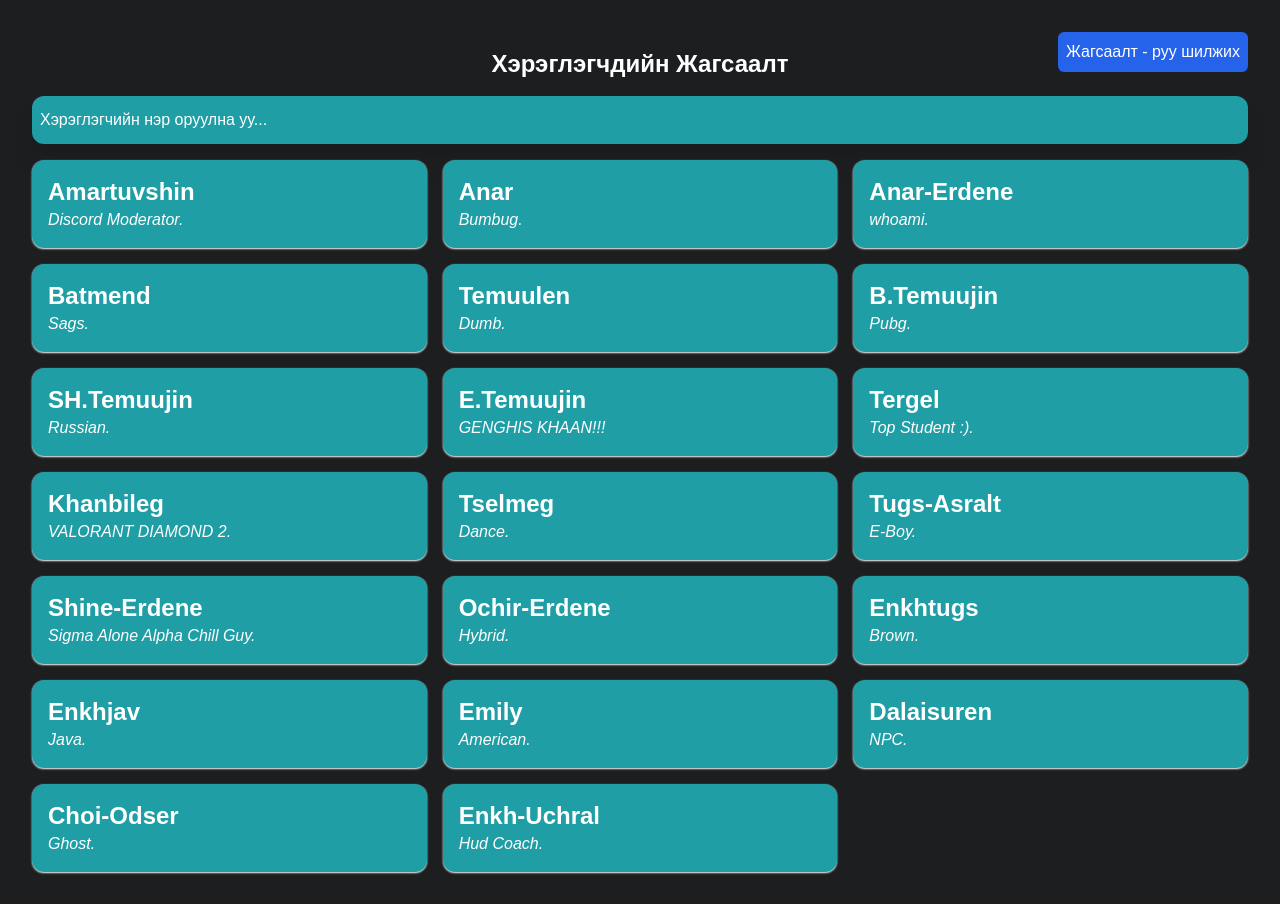
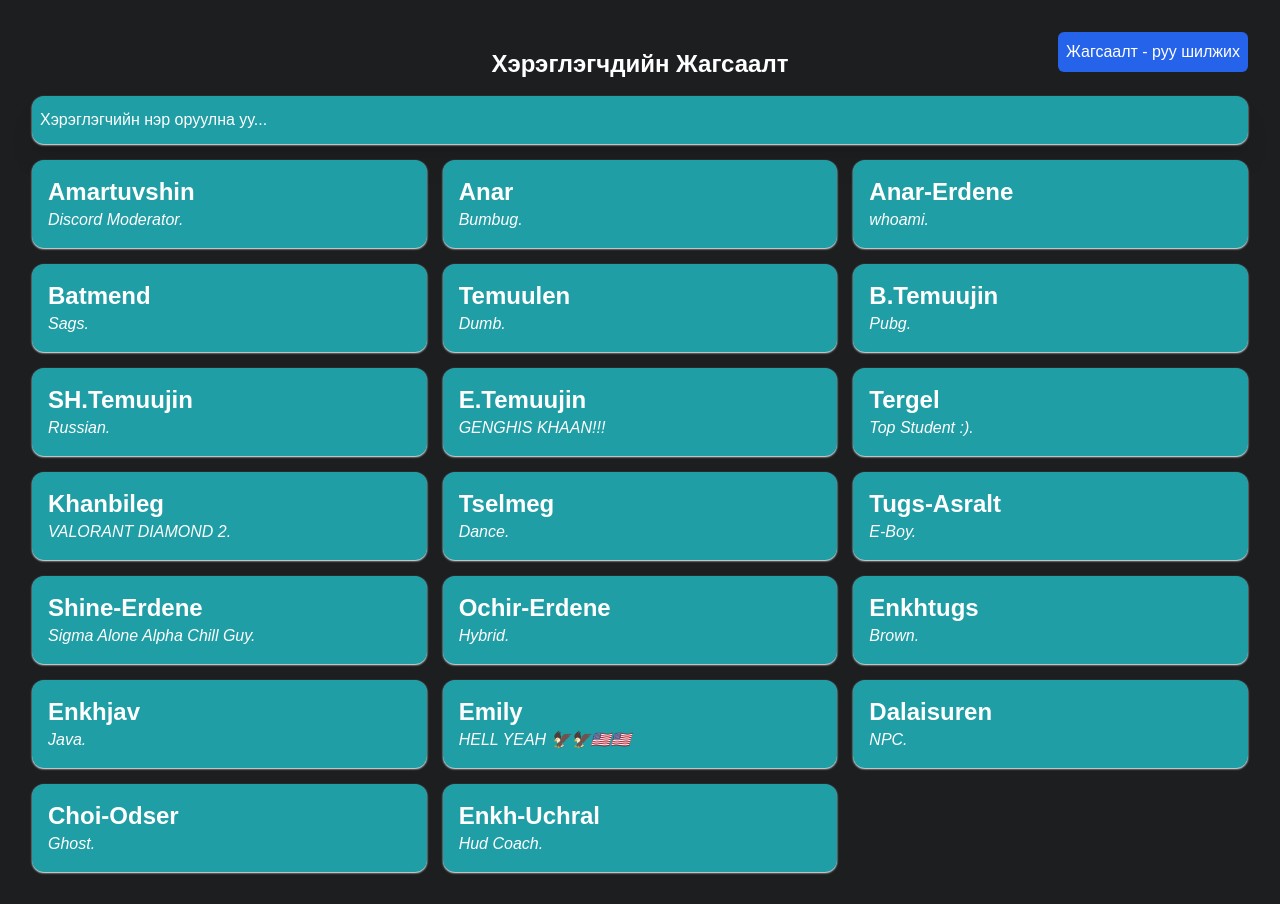
Before and after one commit to trrgl/Frontend, a Next.js app: page /project in a window 1280 px wide. Built offline with nearby package versions, Linux system fonts and the light colour scheme.

Commit message:
bie daalt v2

```diff
--- a/pages/project.js
+++ b/pages/project.js
@@ -88,7 +88,7 @@ export default function Search() {
         {
             "id" : 17,
             "name" : "Emily",
-            "description" : "American."
+            "description" : "HELL YEAH 🦅🦅🇺🇸🇺🇸"
         },
         {
             "id" : 18,
@@ -115,7 +115,7 @@ export default function Search() {
         <div className="w-full h-full flex flex-col p-8 items-center bg-[#1d1e20] space-y-4">
             <button onClick={() => setGrid(!grid)} className="bg-blue-600 text-white p-2 rounded-md hover:bg-blue-800 absolute right-8 hover:cursor-pointer">{grid ? "Жагсаалт - руу шилжих" : "Grid - руу шилжих"}</button>
             <h1 className="text-white font-bold text-2xl">Хэрэглэгчдийн Жагсаалт</h1>
-            <input value={search} onChange={(Search) => setSearch(Search.target.value)} placeholder="Хэрэглэгчийн нэр оруулна уу..." className="w-full h-12 drop-shadow-xl placeholder-white bg-[#1f9ea6] rounded-xl p-2"></input>
+            <input value={search} onChange={(Search) => setSearch(Search.target.value)} placeholder="Хэрэглэгчийн нэр оруулна уу..." className="shadow-sm shadow-white w-full h-12 drop-shadow-xl placeholder-white bg-[#1f9ea6] rounded-xl p-2"></input>
             <div className={grid == true ? "w-full grid grid-cols-1 sm:grid-cols-2 lg:grid-cols-3 gap-4 z-10" : "w-full space-y-4 z-10"}>
                 {filteredData.length > 0 ? (
                     filteredData.map((classmates) => (
```
